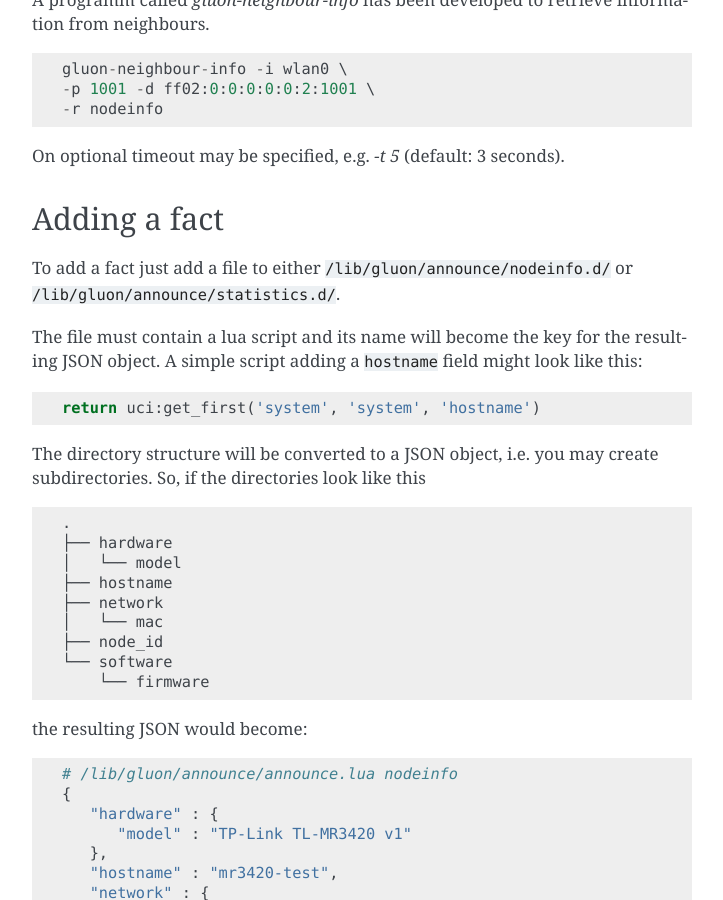
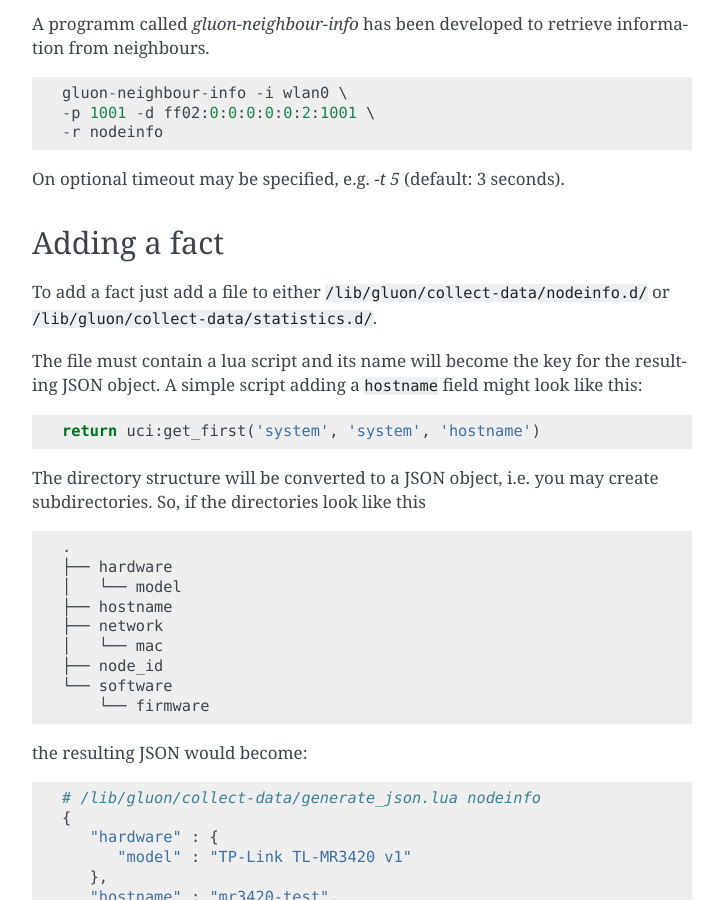
Before and after one commit to freifunk-gluon/gluon, a Sphinx documentation site: the page built from docs/features/announce.rst, in a window 1280 px wide and 900 px high, scrolled down 2011 px. Shown: the whole window, without its empty margins (388-1111 px from the left). Built offline with Sphinx 7.4.7, drawn with Linux system fonts in a browser that asks for light colours; some of the changed text lies outside the part shown.

Commit message:
docs/features/announce: rename gluon-announce to gluon-collect-data

```diff
--- a/docs/features/announce.rst
+++ b/docs/features/announce.rst
@@ -8,7 +8,8 @@ IP addresses, location, software versions and various other information.
 Format of collected data
 ------------------------
 
-Information to be announced is currently split into two categories:
+Data is collected by lua scripts in the `gluon-collect-data` package.
+The data is currently grouped in two categories:
 
   nodeinfo
     In this category (mostly) static information is collected. If
@@ -114,8 +115,8 @@ On optional timeout may be specified, e.g. `-t 5` (default: 3 seconds).
 Adding a fact
 -------------
 
-To add a fact just add a file to either ``/lib/gluon/announce/nodeinfo.d/`` or
-``/lib/gluon/announce/statistics.d/``.
+To add a fact just add a file to either ``/lib/gluon/collect-data/nodeinfo.d/`` or
+``/lib/gluon/collect-data/statistics.d/``.
 
 The file must contain a lua script and its name will become the key for the
 resulting JSON object. A simple script adding a ``hostname`` field might look
@@ -144,7 +145,7 @@ the resulting JSON would become:
 
 ::
 
-  # /lib/gluon/announce/announce.lua nodeinfo
+  # /lib/gluon/collect-data/generate_json.lua nodeinfo
   {
      "hardware" : {
         "model" : "TP-Link TL-MR3420 v1"
```
